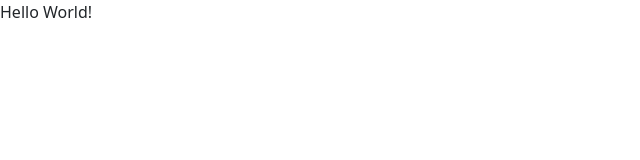
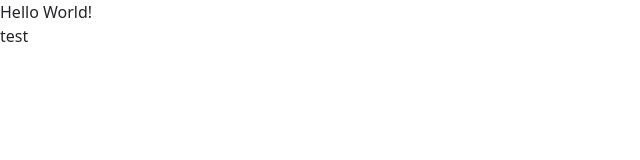
Before and after one commit to andrew-hillier/verbose-garbanzo, a React (Create React App) app: page / in a window 1280 px wide. Shown: the top 160 px of the page, without its empty margins (0-640 px from the left). Built offline with nearby package versions, Linux system fonts and the light colour scheme.

Commit message:
test protected branch

```diff
--- a/src/components/HelloWorld.tsx
+++ b/src/components/HelloWorld.tsx
@@ -1,6 +1,10 @@
 function HelloWorld() {
     return (
-        <div>Hello World!</div>
+        <div>
+            <div>Hello World!</div>
+
+            <p>test</p>
+        </div>
     );
 };
 
```
